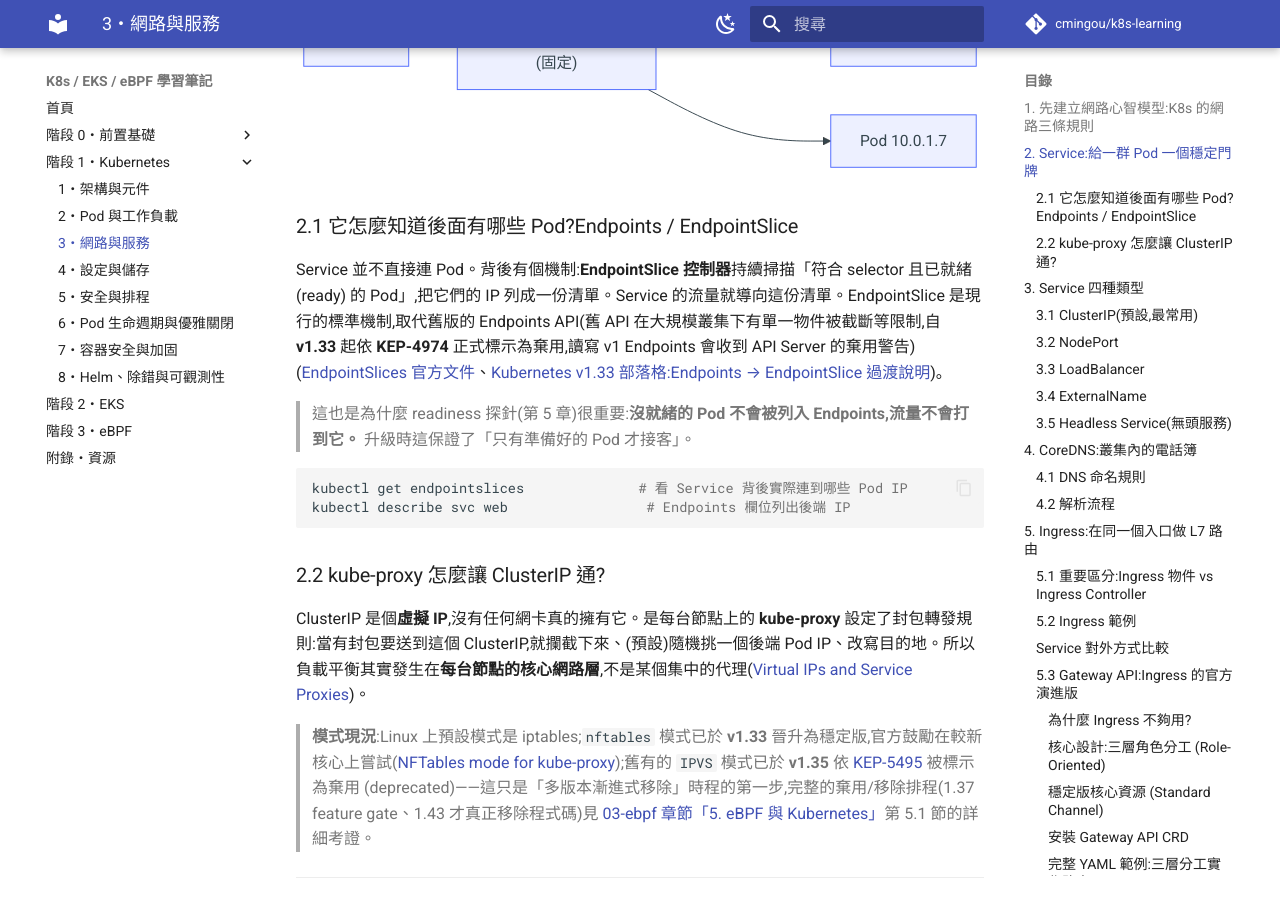
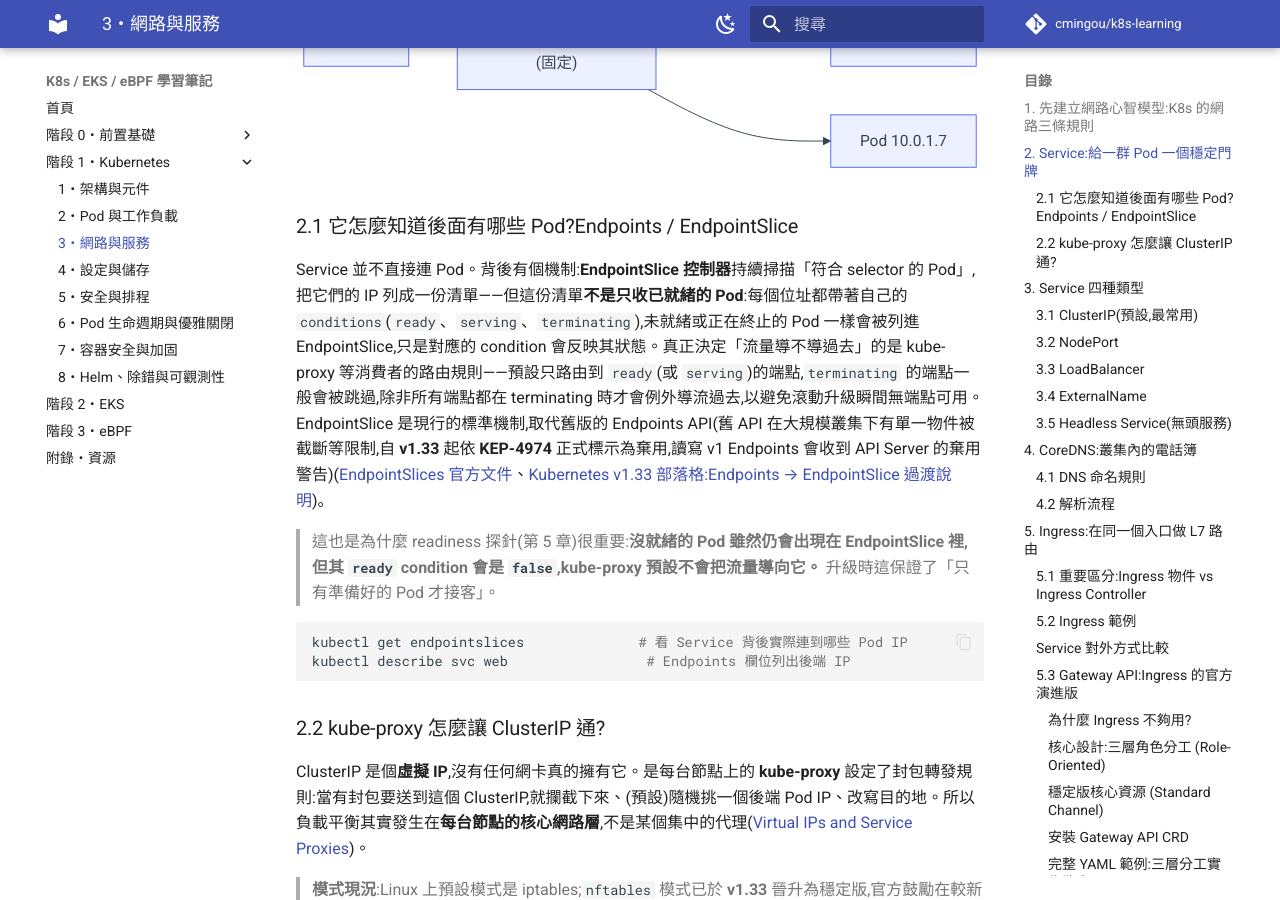
Before and after one commit to cmingou/k8s-learning, an MkDocs documentation site: the page built from docs/01-kubernetes/03-networking-service.md, in a window 1280 px wide and 900 px high, scrolled down 1446 px. Built offline with MkDocs 1.6.1 and Material for MkDocs 9.7.7, drawn with Linux system fonts in a browser that asks for light colours; comment, search, counter and statistics services are not loaded.

Commit message:
Fix EndpointSlice readiness description in networking notes
The doc implied EndpointSlice only lists Pods that are already Ready.
Per the official docs, EndpointSlice includes addresses for
not-ready/terminating Pods too, each carrying its own ready/serving/
terminating conditions; it's kube-proxy's routing (default to ready/
serving endpoints) that filters traffic, not EndpointSlice membership.

Source: https://kubernetes.io/docs/concepts/services-networking/endpoint-slices/

Co-Authored-By: Claude Sonnet 5 <noreply@anthropic.com>
Claude-Session: https://claude.ai/code/session_01C5nS4fz8cHsni8kBcvTaJu

````diff
--- a/docs/01-kubernetes/03-networking-service.md
+++ b/docs/01-kubernetes/03-networking-service.md
@@ -52,9 +52,9 @@ flowchart LR
 
 ### 2.1 它怎麼知道後面有哪些 Pod?Endpoints / EndpointSlice
 
-Service 並不直接連 Pod。背後有個機制:**EndpointSlice 控制器**持續掃描「符合 selector 且已就緒 (ready) 的 Pod」,把它們的 IP 列成一份清單。Service 的流量就導向這份清單。EndpointSlice 是現行的標準機制,取代舊版的 Endpoints API(舊 API 在大規模叢集下有單一物件被截斷等限制,自 **v1.33** 起依 **KEP-4974** 正式標示為棄用,讀寫 v1 Endpoints 會收到 API Server 的棄用警告)([EndpointSlices 官方文件](https://kubernetes.io/docs/concepts/services-networking/endpoint-slices/)、[Kubernetes v1.33 部落格:Endpoints → EndpointSlice 過渡說明](https://kubernetes.io/blog/2025/04/24/endpoints-deprecation/))。
+Service 並不直接連 Pod。背後有個機制:**EndpointSlice 控制器**持續掃描「符合 selector 的 Pod」,把它們的 IP 列成一份清單——但這份清單**不是只收已就緒的 Pod**:每個位址都帶著自己的 `conditions`(`ready`、`serving`、`terminating`),未就緒或正在終止的 Pod 一樣會被列進 EndpointSlice,只是對應的 condition 會反映其狀態。真正決定「流量導不導過去」的是 kube-proxy 等消費者的路由規則——預設只路由到 `ready`(或 `serving`)的端點,`terminating` 的端點一般會被跳過,除非所有端點都在 terminating 時才會例外導流過去,以避免滾動升級瞬間無端點可用。EndpointSlice 是現行的標準機制,取代舊版的 Endpoints API(舊 API 在大規模叢集下有單一物件被截斷等限制,自 **v1.33** 起依 **KEP-4974** 正式標示為棄用,讀寫 v1 Endpoints 會收到 API Server 的棄用警告)([EndpointSlices 官方文件](https://kubernetes.io/docs/concepts/services-networking/endpoint-slices/)、[Kubernetes v1.33 部落格:Endpoints → EndpointSlice 過渡說明](https://kubernetes.io/blog/2025/04/24/endpoints-deprecation/))。
 
-> 這也是為什麼 readiness 探針(第 5 章)很重要:**沒就緒的 Pod 不會被列入 Endpoints,流量不會打到它。** 升級時這保證了「只有準備好的 Pod 才接客」。
+> 這也是為什麼 readiness 探針(第 5 章)很重要:**沒就緒的 Pod 雖然仍會出現在 EndpointSlice 裡,但其 `ready` condition 會是 `false`,kube-proxy 預設不會把流量導向它。** 升級時這保證了「只有準備好的 Pod 才接客」。
 
 ```bash
 kubectl get endpointslices              # 看 Service 背後實際連到哪些 Pod IP
````
